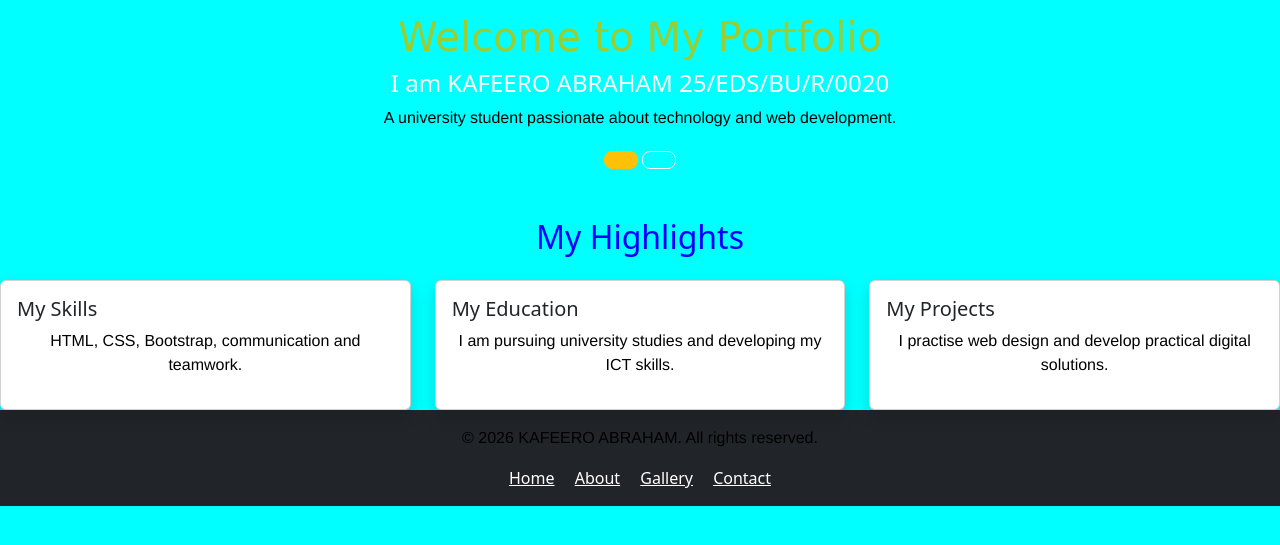
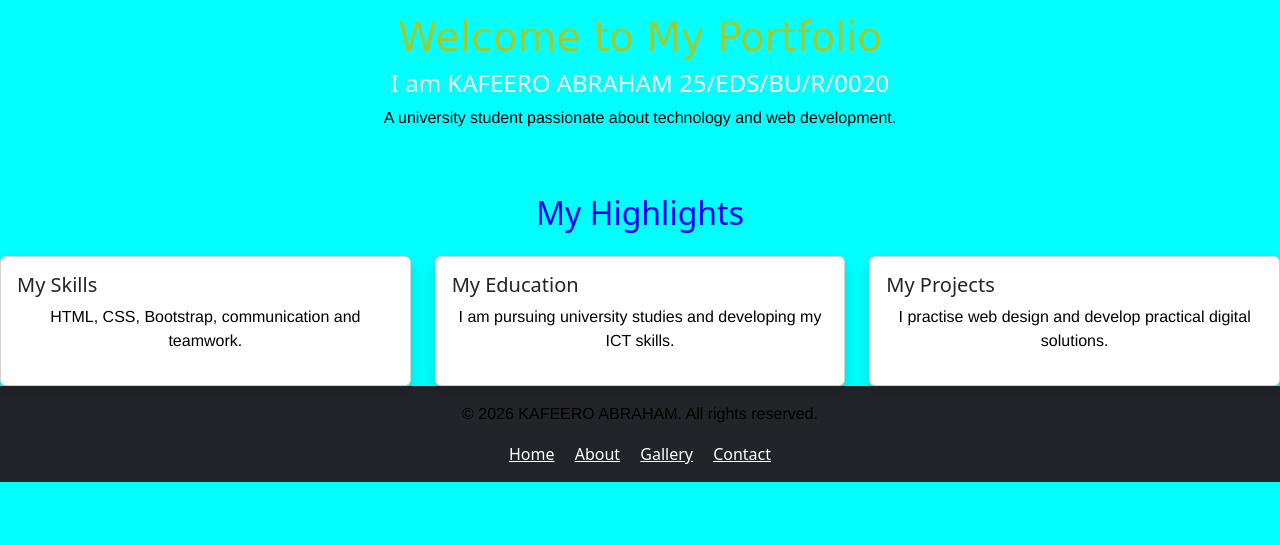
Before and after one commit to kabraham2026/mid-semister, a plain HTML site: page index.html in a window 1280 px wide. Shown: the part 131-676 px from the top of the page. Drawn offline with nearby package versions, Linux system fonts and the light colour scheme.

Commit message:
Update index.html

```diff
--- a/index.html
+++ b/index.html
@@ -39,8 +39,7 @@
         <h1>Welcome to My Portfolio</h1>
         <h2 class="h4">I am KAFEERO ABRAHAM 25/EDS/BU/R/0020</h2>
         <p>A university student passionate about technology and web development.</p>
-        <a href="about.html" class="btn btn-warning btn-lg"></a>
-        <a href="contact.html" class="btn btn-outline-light btn-lg"></a>
+
     </div>
 </header
 
```
